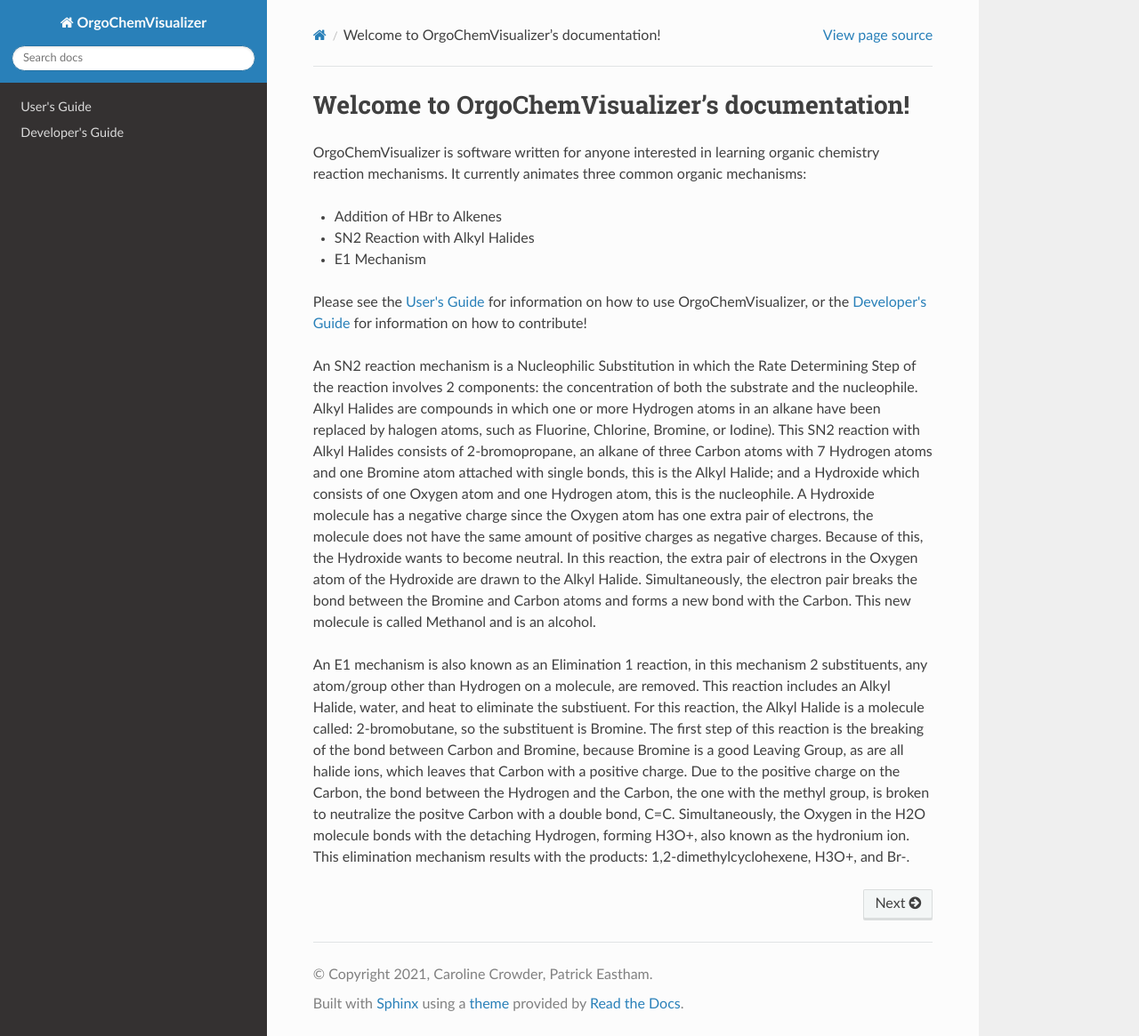
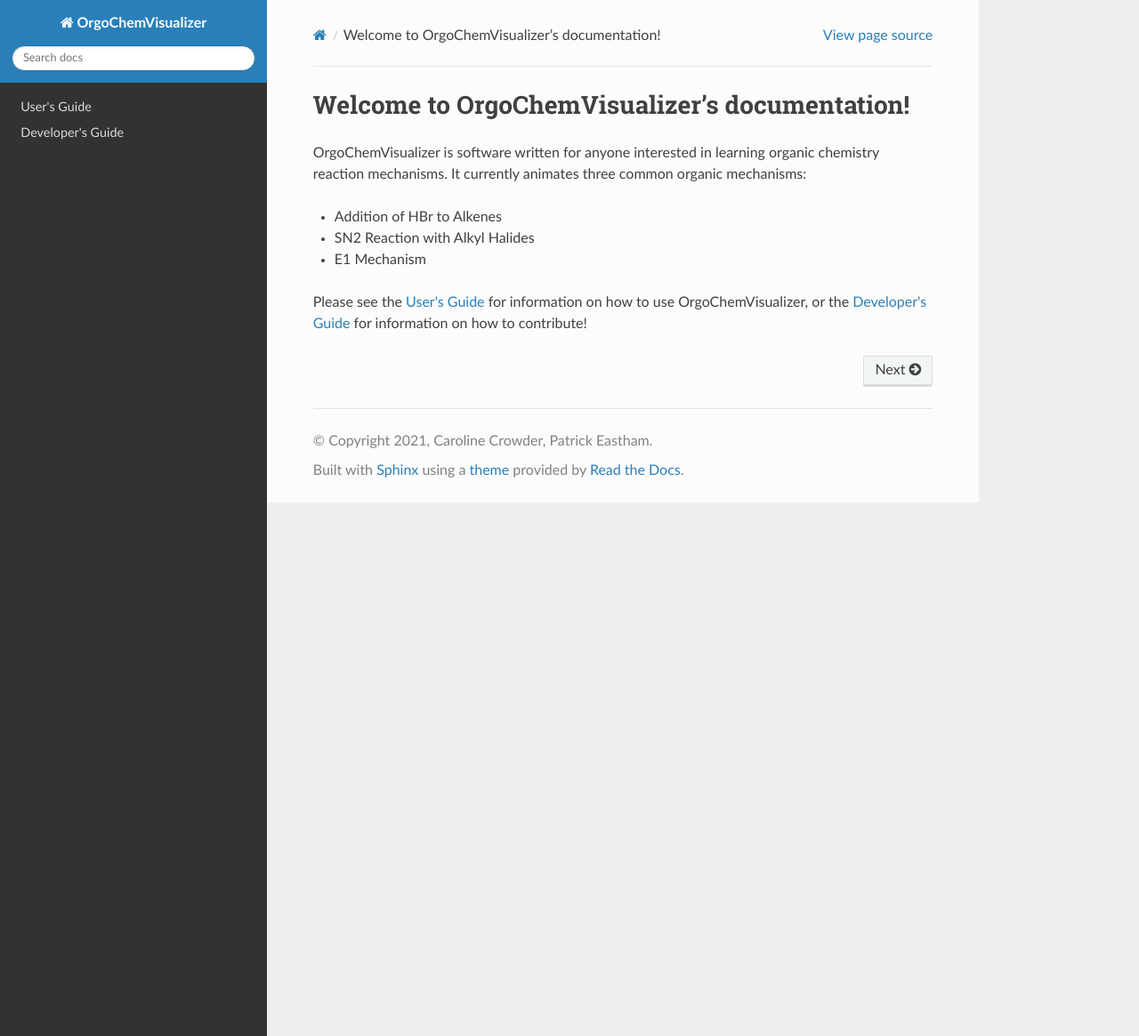
Before and after one commit to cjcrowder1/OrgoChemVisualizer, a Sphinx documentation site: the page built from docs/index.rst, in a window 1280 px wide and 1165 px high. Shown: the whole window at 89% size. Built offline with Sphinx 7.4.7 and the Read the Docs theme 2.0.0, drawn with Linux system fonts in a browser that asks for light colours.

Commit message:
modified docs

```diff
--- a/docs/index.rst
+++ b/docs/index.rst
@@ -24,23 +24,3 @@
 
    userGuide
    developerGuide
-
-An SN2 reaction mechanism is a Nucleophilic Substitution in which the Rate Determining Step of the reaction
-involves 2 components: the concentration of both the substrate and the nucleophile. Alkyl Halides are compounds
-in which one or more Hydrogen atoms in an alkane have been replaced by halogen atoms, such as Fluorine, Chlorine,
-Bromine, or Iodine).  This SN2 reaction with Alkyl Halides consists of 2-bromopropane, an alkane of three Carbon atoms
-with 7 Hydrogen atoms and one Bromine atom attached with single bonds, this is the Alkyl Halide; and a Hydroxide
-which consists of one Oxygen atom and one Hydrogen atom, this is the nucleophile.  A Hydroxide molecule has a negative
-charge since the Oxygen atom has one extra pair of electrons, the molecule does not have the same amount of positive charges
-as negative charges.  Because of this, the Hydroxide wants to become neutral.  In this reaction, the extra pair of electrons
-in the Oxygen atom of the Hydroxide are drawn to the Alkyl Halide.  Simultaneously, the electron pair breaks the bond between
-the Bromine and Carbon atoms and forms a new bond with the Carbon.  This new molecule is called Methanol and is an alcohol.
-
-An E1 mechanism is also known as an Elimination 1 reaction, in this mechanism 2 substituents, any atom/group other than Hydrogen
-on a molecule, are removed.  This reaction includes an Alkyl Halide, water, and heat to eliminate the substiuent.  For this reaction,
-the Alkyl Halide is a molecule called: 2-bromobutane, so the substituent is Bromine.  The first step of this reaction
-is the breaking of the bond between Carbon and Bromine, because Bromine is a good Leaving Group, as are all halide ions, which leaves
-that Carbon with a positive charge.  Due to the positive charge on the Carbon, the bond between the Hydrogen and the Carbon, the one with
-the methyl group, is broken to neutralize the positve Carbon with a double bond, C=C.  Simultaneously, the Oxygen in the H2O molecule
-bonds with the detaching Hydrogen, forming H3O+, also known as the hydronium ion.  This elimination mechanism results with the products:
-1,2-dimethylcyclohexene, H3O+, and Br-.
```
